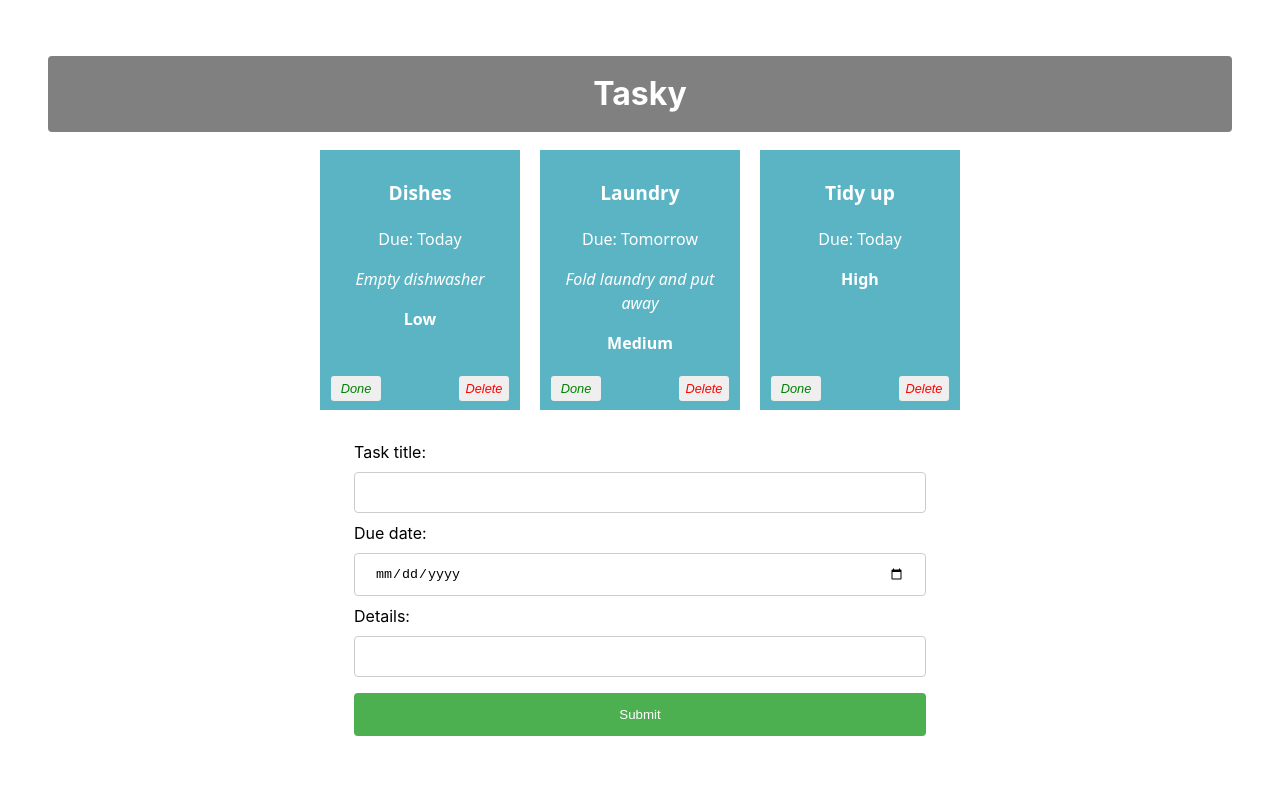
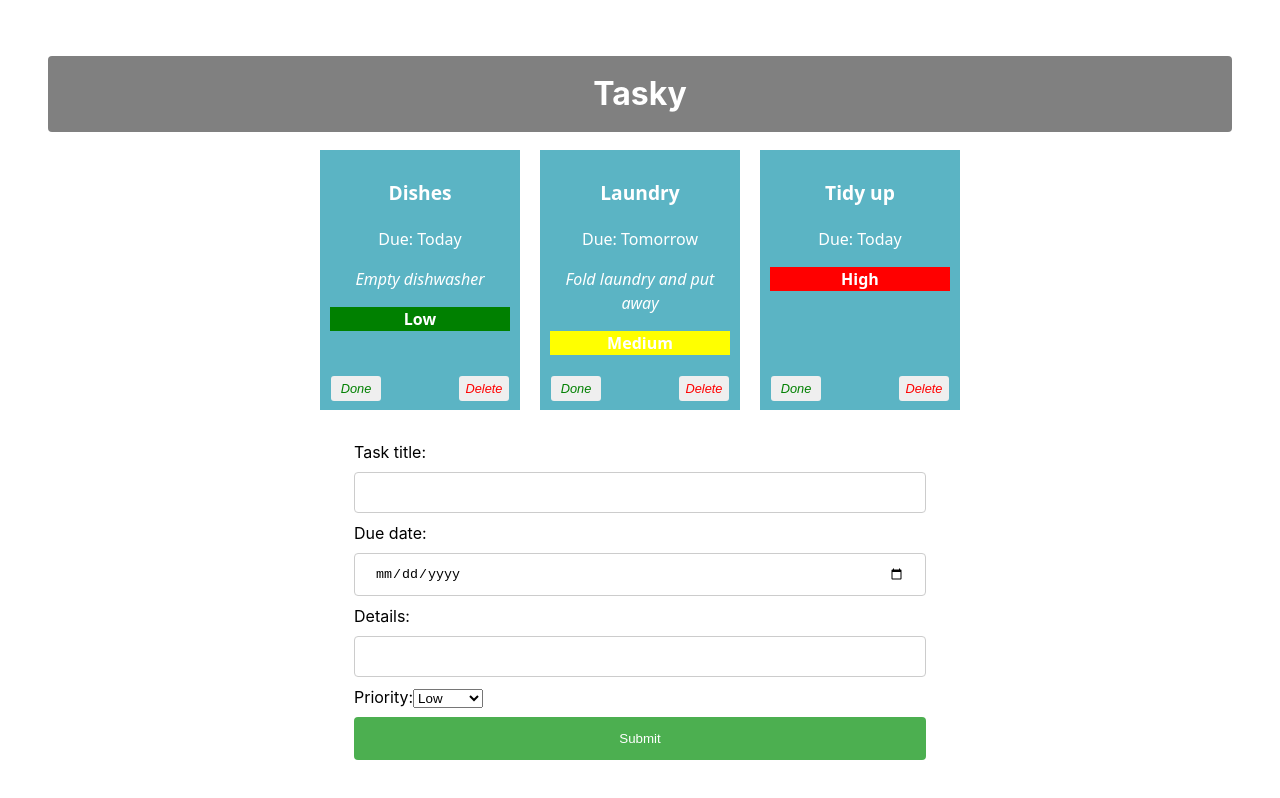
Before and after one commit to AstralCode19/react-basics-labs, a React (Vite) app in the folder tasky/: page / in a window 1280 px wide. Shown: the top 798 px of the page. Built offline with nearby package versions, Linux system fonts and the light colour scheme.

Commit message:
Tasky Lab 2b - Exercises done

```diff
--- a/tasky/src/App.jsx
+++ b/tasky/src/App.jsx
@@ -30,7 +30,8 @@ function App() {
   const [ formState, setFormState ] = useState({
     title: "",
     description: "",
-    deadline: ""
+    deadline: "",
+    priority: ""
   });
 
   const formChangeHandler = (event) => {
@@ -45,6 +46,9 @@ function App() {
           break;
       case "deadline":
           form.deadline = event.target.value;
+          break;
+      case "priority":
+          form.priority = event.target.value;
           break;
       default:
           form = formState;
--- a/tasky/src/components/Form.jsx
+++ b/tasky/src/components/Form.jsx
@@ -27,6 +27,16 @@ const AddTaskForm = (props) => {
             />
         </label>
 
+        <label>
+            Priority:
+        </label>
+        <select name="priority" onChange={(event) => props.change(event)}>
+            <option>Low</option>
+            <option>Medium</option>
+            <option>High</option>
+        </select>
+
+
         <input type="submit" value="Submit" />
       </form>
     </div>
--- a/tasky/src/components/Task.jsx
+++ b/tasky/src/components/Task.jsx
@@ -7,7 +7,7 @@ const Task = (props) => {
             <p className="title">{props.title}</p>
             <p>Due: {props.deadline}</p>
             <p className="description">{props.description}</p>
-            <p className="priority">{props.priority}</p>
+            <p className="priority" style={{backgroundColor: props.priority === "Low" ? 'green' : props.priority === "Medium" ? 'yellow' : 'red'}}>{props.priority}</p>
 
             <button onClick={props.markDone} className='doneButton'>Done</button>
             <button className='deleteButton' onClick={props.deleteTask}>Delete</button>
```
